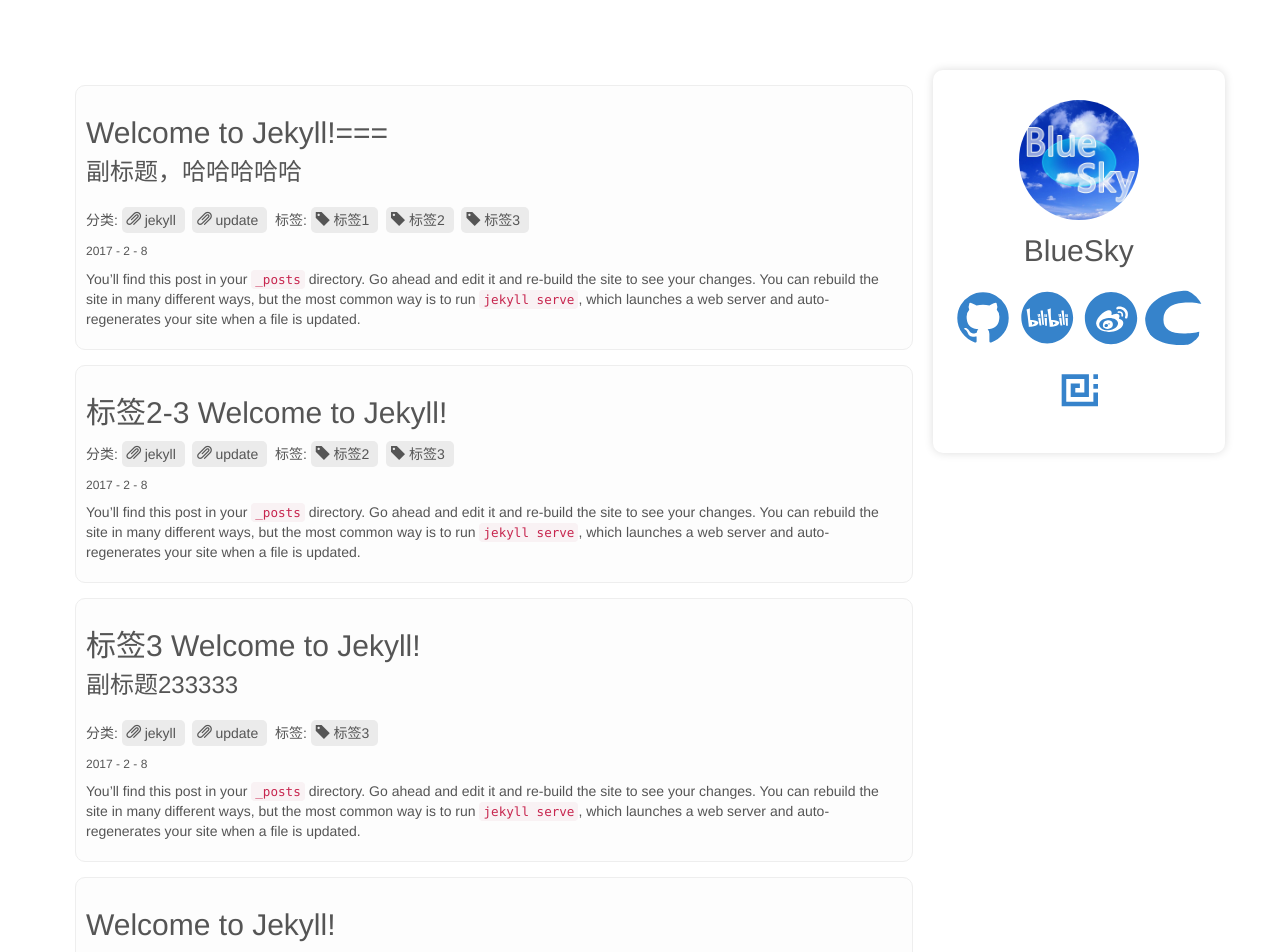
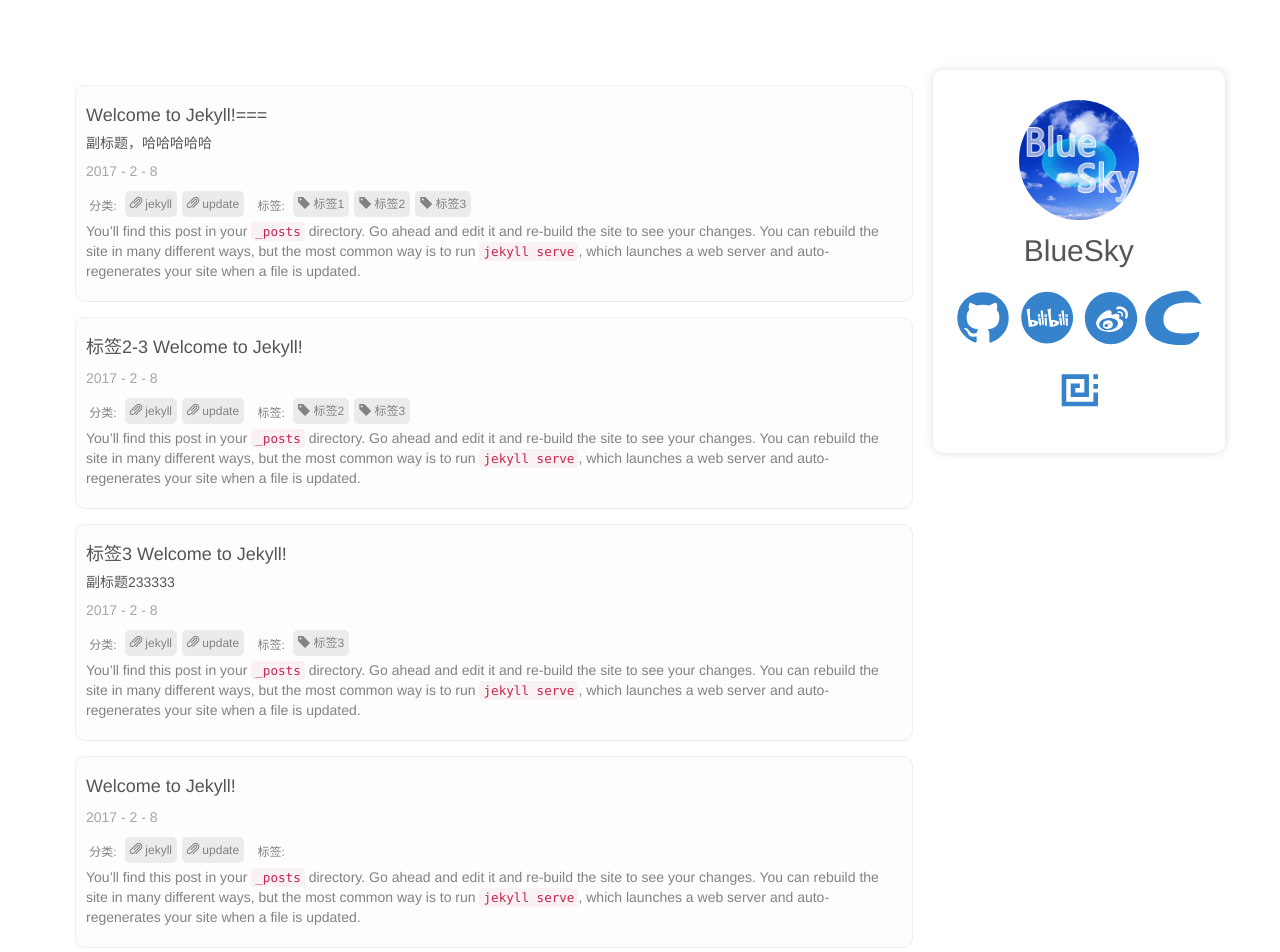
Before and after one commit to bluesky335/BlueSkyBlog, a Jekyll site: the page built from index.html, in a window 1280 px wide. Shown: the top 952 px of the page. Built offline with Jekyll 4.4.1, drawn with Linux system fonts in a browser that asks for light colours; the list of posts is cut into pages by our own code; comment, search, counter and statistics services are not loaded; some of the changed text lies outside the part shown.

Commit message:
标签排版，添加邮箱

```diff
--- a/_includes/footer.html
+++ b/_includes/footer.html
@@ -2,7 +2,9 @@
     <br />
     <br />
     <hr />
-     Copyright &copy; 刘万林 2017 |
+    <a target="_blank" href="http://mail.qq.com/cgi-bin/qm_share?t=qm_mailme&email=juzi__v95fe9vbvO6OH24_-n4qDt4eM" style="text-decoration:none;"><img src="http://rescdn.qqmail.com/zh_CN/htmledition/images/function/qm_open/ico_mailme_02.png"/></a>
+    <br />
+    Copyright &copy; 刘万林 2017 |
     <a href="http://www.liuwanlin.tk" target="_self">www.liuwanlin.tk</a>
     <br>
     <!-- Place this tag where you want the button to render. -->
--- a/css/default.css
+++ b/css/default.css
@@ -154,7 +154,9 @@ pre{
     text-align: center;
     padding: 10px;
 }
-
+.bsk-post-preview{
+    font-size: 14px;
+}
 .bsk-post-list {
     padding-left: 20px;
     padding-right: 20px;
@@ -170,12 +172,14 @@ pre{
     color: black ;
 }
 .bsk-tag{
+    display: block;
+    float: left;
+    margin-left: 5px;
     background-color: rgba(234, 233, 233, 0.91);
     border-radius: 5px;
     line-height: 15px;
     padding: 5px;
-    font-size: 14px;
-    font-weight: 400;
+    font-weight: 300;
 }
 
 .bsk-post-item {
@@ -349,3 +353,8 @@ border-radius: 10px;
     background-color: #fdfdfd;
     border-radius: 10px;
 }
+
+.bsk-left-block{
+    display: block;
+    float: left;
+}
--- a/index.html
+++ b/index.html
@@ -16,23 +16,31 @@ cover_Color 封面颜色形式为“#FF00FF”（仅在没有封面图片时生
                     <li>
                         <a href="{{ post.url | relative_url }}">
                             <div class="bsk-post-item">
-                                <h2 class="bsk-title">{{ post.title | escape }}</h2>
+                                <h4 class="bsk-title">{{ post.title | escape }}</h4>
                                 {% if post.sub_title %}
-                                <h3 style="margin-top:0px;margin-bottom:20px;">{{ post.sub_title | escape }}</h3>
+                                <h5 style="margin-top:0px;margin-bottom:10px;">{{ post.sub_title | escape }}</h5>
                                 {% endif %}
-                                <h5 style="line-height: 30px;">分类:
+                                <div style="color:#a7a6a6;">{{ post.date | date: "%Y - %-m - %-d" }}</div>
+                                <h6 style="line-height: 30px;color: #828282;font-weight: 300;">
+                                    <div class="bsk-left-block" >
+                                    <div class="bsk-left-block" >
+                                        &nbsp;分类:&nbsp;
+                                    </div>
                                     {% for categorie in post.categories%}
                                         <span class="bsk-tag"><span class="glyphicon glyphicon-paperclip"></span> {{categorie}} </span> &nbsp;
                                     {% endfor %}
-                                <!-- </h6>
-                                <h6> -->
-                                    标签:
+                                </div>
+                                    <div class="bsk-left-block" >
+                                    <div class="bsk-left-block" >
+                                        &nbsp;标签:&nbsp;
+                                    </div>
                                     {% for tag in post.tags%}
                                      <span class="bsk-tag"><span class="glyphicon glyphicon-tag"></span> {{tag}} </span> &nbsp;
                                     {% endfor %}
-                                </h5>
-                                <h6>{{ post.date | date: "%Y - %-m - %-d" }}</h6>
-                                <div class="bsk-post-preview">
+                                </div>
+                                </h6>
+                                <div class="clearfix"></div>
+                                <div class="bsk-post-preview" style="color: #828282;font-weight: 400;">
                                     {{post.excerpt}}
                                 </div>
                             </div>
--- a/js/default.js
+++ b/js/default.js
@@ -27,6 +27,16 @@ $(document).ready(function() {
             // $(".menuitem").css({'background-color':'rgb(71, 190, 249)','color':'white','text-align':'center'});
         }else {
             $(".menuitem-l").css('opacity', '0').attr('class', 'menuitem');
+        }
+        if (winWidth<=410) {
+            $("h1").css("font-size","25px");
+            $("h4").css("font-size","15px");
+            $("h5").css("font-size","13px");
+        }else {
+
+                $("h1").css("font-size","");
+                $("h4").css("font-size","");
+                $("h5").css("font-size","");
         }
     });
     $(window).resize();
```
Also changed, not shown: _layouts/post.html (+16 -2 lines), categories.html (+5 -5 lines), tags.html (+5 -5 lines).
